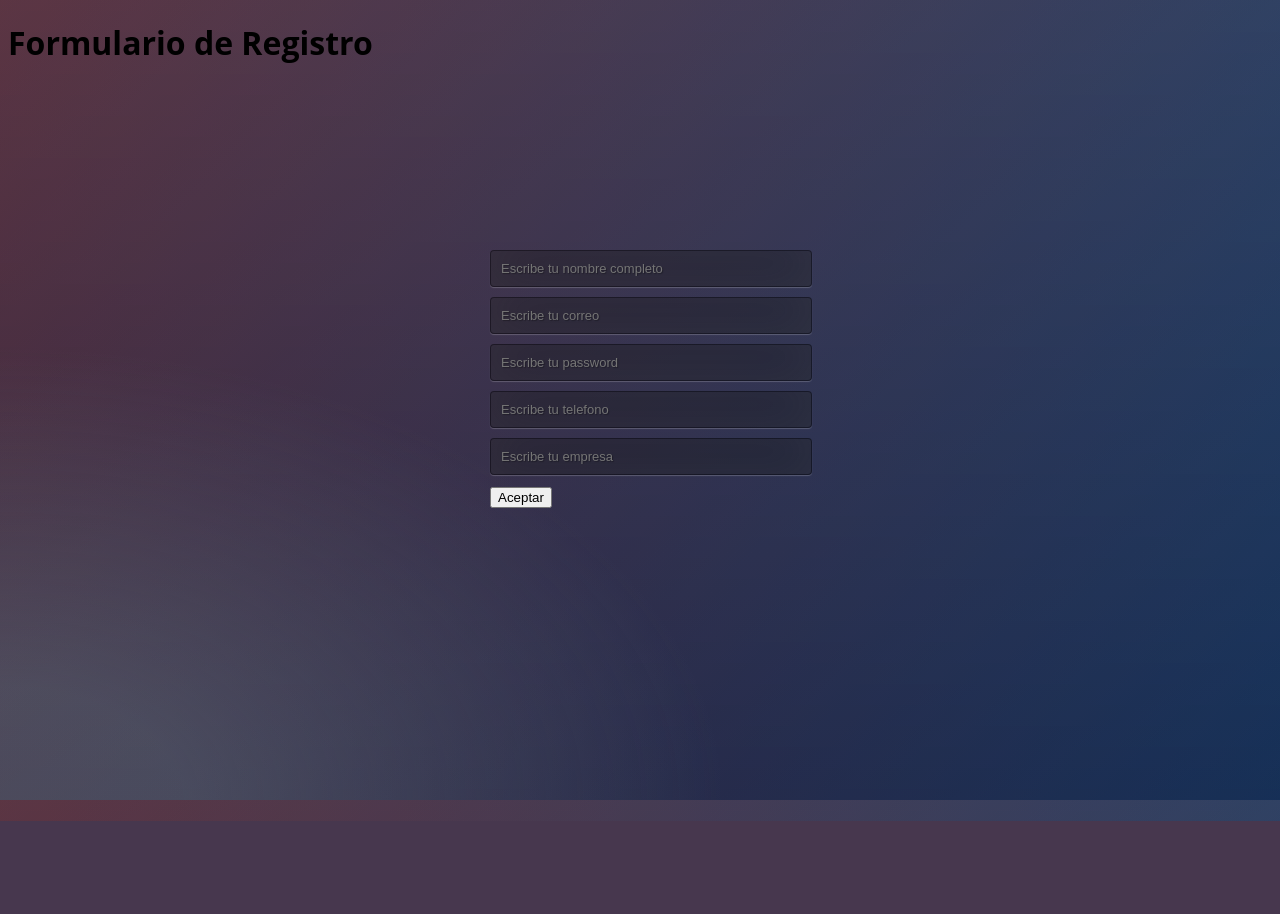
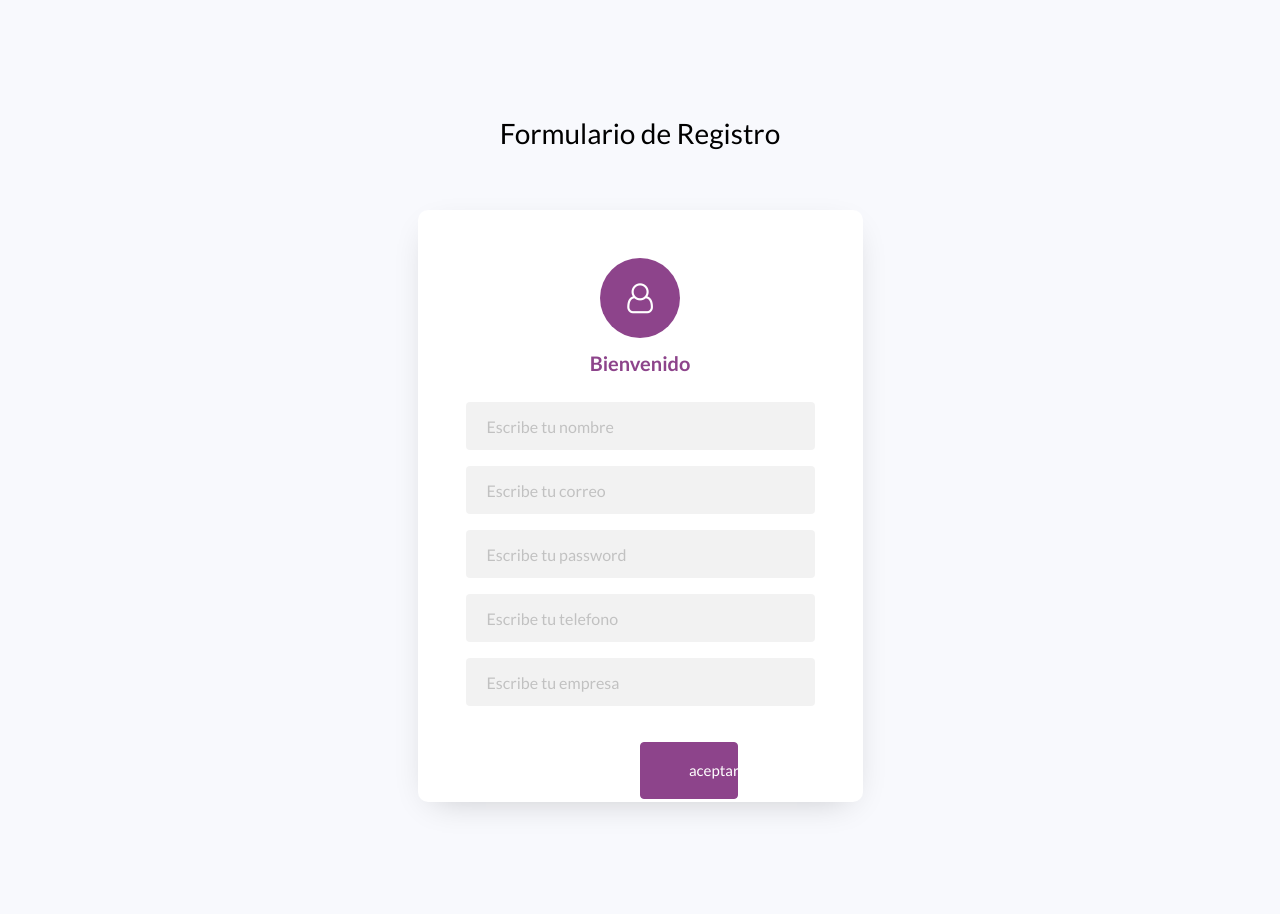
Before and after one commit to MarcoNavarroULSA2/akilli, a Flask app: page /registrarse in a window 1280 px wide. Before the commit the page ends 821 px from the top, so only its background shows below. Run offline with Flask 2, Linux system fonts and the light colour scheme; some libraries are stand-ins or nearby versions.

Commit message:
Se agrega template a registrarse

```diff
--- a/templates/registrarse.html
+++ b/templates/registrarse.html
@@ -1,42 +1,73 @@
-<!DOCTYPE html>
+<!doctype html>
 <html lang="en">
   <head>
-    <link href="css/registrarse.css" rel="stylesheet" type="text/css">
+  	<title>Registrarse</title>
+    <meta charset="utf-8">
+    <meta name="viewport" content="width=device-width, initial-scale=1, shrink-to-fit=no">
+	<link href="https://fonts.googleapis.com/css?family=Lato:300,400,700&display=swap" rel="stylesheet">
+	<link rel="stylesheet" href="https://stackpath.bootstrapcdn.com/font-awesome/4.7.0/css/font-awesome.min.css">
+	<link rel="stylesheet" href="css/style_login.css">
 	<link rel="shortcut icon" href= "images/favicon.jpeg">
-    <meta charset="UTF-8">
-    <meta http-equiv="X-UA-Compatible" content="IE=edge">
-    <meta name="viewport" content="width=device-width, initial-scale=1.0">
-    <title>Document</title>
+
 	</head>
 	<body>
-    <h1>Formulario de Registro</h1>
+	<section class="ftco-section">
+		<div class="container">
+			<div class="row justify-content-center">
+				<div class="col-md-6 text-center mb-5">
+					<h2 class="heading-section">Formulario de Registro</h2>
+				</div>
+			</div>
+			<div class="row justify-content-center">
+				<div class="col-md-6 col-lg-5">
+					<div class="login-wrap p-4 p-md-5">
+		      	<div class="icon d-flex align-items-center justify-content-center">
+		      		<span class="fa fa-user-o"></span>
+		      	</div>
+		      	<h3 class="text-center mb-4">Bienvenido</h3>
                 <div class="forma">
                     <form name="myForm" action="/registrarse" method="POST">
-            <!-- CAMPO NOMBRE -->
-            <input type="text" name="nombrecompleto" placeholder="Escribe tu nombre completo"/>
+					    <!--Nombre-->
+		      		    <div class="form-group">
+		      			    <input type="text" class="form-control rounded-left" placeholder="Escribe tu nombre" name= "nombrecompleto" required>
+		      		    </div>
+					     <!--Correo-->
+					    <div class="form-group d-flex">
+						    <input type="email" class="form-control rounded-left" placeholder="Escribe tu correo" name= "email" required>
+					    </div>
 
+                          <!--Password-->
+					    <div class="form-group d-flex">
+						    <input type="password" class="form-control rounded-left" placeholder="Escribe tu password" name= "password" required>
+					    </div>
 
-            <!-- CAMPO EMAIL -->
-            <input type="email" name="email" placeholder="Escribe tu correo" />
+                         <!--Telefono-->
+					    <div class="form-group d-flex">
+						    <input type="tel" class="form-control rounded-left" placeholder="Escribe tu telefono" name= "tel" required>
+					    </div>
 
+                         <!--Empresa-->
+					    <div class="form-group d-flex">
+						    <input type="text" class="form-control rounded-left" placeholder="Escribe tu empresa" name= "empresa" required>
+					    </div>
 
-            <!-- CAMPO PASSWORD -->
-            <input type="password" name="password" placeholder="Escribe tu password"/>
-
-
-            <!-- CAMPO Telefono -->
-            <input type="tel" name="tel" placeholder="Escribe tu telefono" />
-
-             <!-- CAMPO Empresa -->
-             <input type="text" name="empresa" placeholder="Escribe tu empresa"/>
-
-
-
-            <button type="submit" class="btn btn-primary btn-block btn-large">Aceptar</button>
-        </form>
+					    <div class="form-group d-md-flex">
+						    <div class="w-50">
 
 				    	</div>
+				    	<div class="form-group">
+						    <button type="submit" class="btn btn-primary rounded submit p-3 px-5">aceptar</button>
+				    	</div>
+	                </form>
+	            </div>
+		    </div>
+		</div>
+    </section>
 
-   <!-- https://www.youtube.com/watch?v=MMHUxT1pSMg-->
+	<script src="js/jquery.min.js"></script>
+  <script src="js/popper.js"></script>
+  <script src="js/bootstrap.min.js"></script>
+  <script src="js/main.js"></script>
+
 	</body>
 </html>
```
Lines whose indentation alone changed are shown as unchanged.
